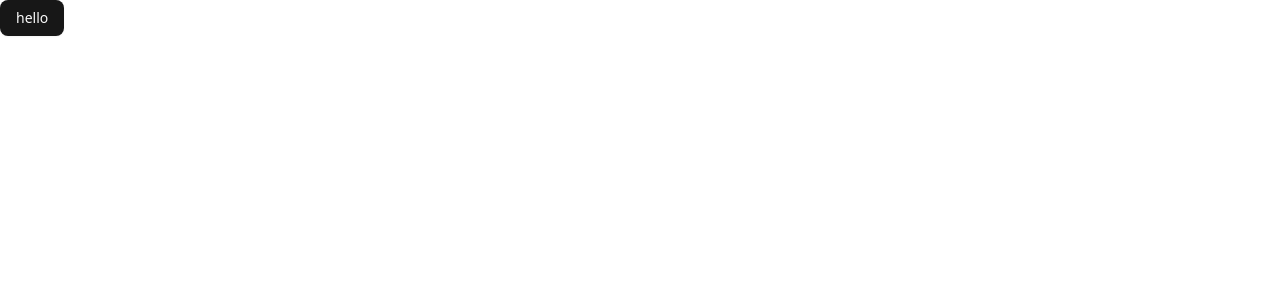
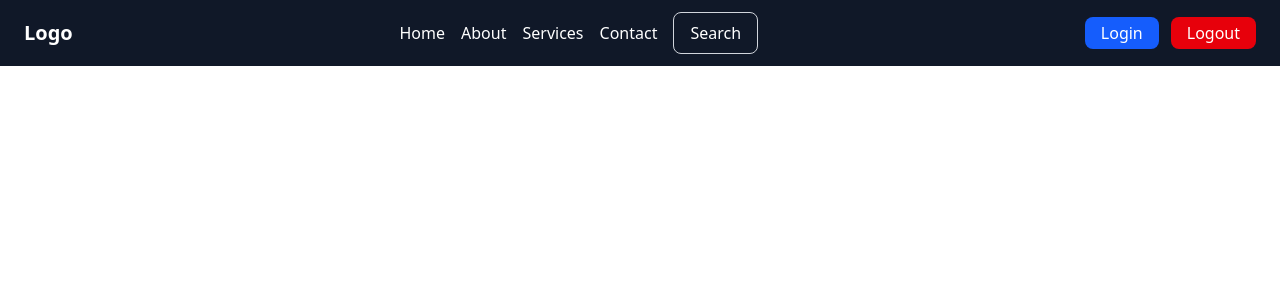
Before and after one commit to Priyanshu-Sharma8445/FixItFreak, a React (Vite) app in the folder client/: page / in a window 1280 px wide. Shown: the top 300 px of the page. Built offline with nearby package versions, Linux system fonts and the light colour scheme.

Commit message:
navbar added

```diff
--- a/client/src/App.jsx
+++ b/client/src/App.jsx
@@ -1,11 +1,12 @@
 import './App.css';
 import React from 'react';
 import { Button } from './components/ui/button';
+import Navbar from './components/Navbar';
 
 function App() {
   return (
     <>
-      <Button>hello</Button>
+      <Navbar/>
     </>
   );
 }
--- a/client/src/components/Navbar.jsx
+++ b/client/src/components/Navbar.jsx
@@ -1,9 +1,34 @@
 import React from 'react';
-
+import SearchBar from './SearchBar';
 const Navbar = () => {
   return (
     <>
-        <h1>hi there</h1>
+            <nav className="flex items-center justify-between px-6 py-3 bg-gray-900 text-white">
+      {/* Left: Logo */}
+      <div className="text-xl font-bold">Logo</div>
+
+      {/* Middle: Links + Search */}
+      <div className="hidden md:flex gap-4 items-center">
+        <a href="#" className="hover:text-gray-300">Home</a>
+        <a href="#" className="hover:text-gray-300">About</a>
+        <a href="#" className="hover:text-gray-300">Services</a>
+        <a href="#" className="hover:text-gray-300">Contact</a>
+        {/* <button className="ml-4 px-3 py-1 border border-gray-300 rounded-md hover:bg-gray-700">
+          Search
+        </button> */}
+        <SearchBar/>
+      </div>
+
+      {/* Right: Login/Logout */}
+      <div className="flex gap-3">
+        <button className="px-4 py-1 bg-blue-600 rounded-md hover:bg-blue-700">
+          Login
+        </button>
+        <button className="px-4 py-1 bg-red-600 rounded-md hover:bg-red-700">
+          Logout
+        </button>
+      </div>
+    </nav>
     </>
   );
 };
--- /dev/null
+++ b/client/src/components/SearchBar.jsx
@@ -0,0 +1,47 @@
+import { useState, useRef } from "react";
+
+export default function SearchBar() {
+  const [isSearching, setIsSearching] = useState(false);
+  const [searchTerm, setSearchTerm] = useState("");
+  const inputRef = useRef(null);
+
+  const handleSearchClick = () => {
+    setIsSearching(true);
+    setTimeout(() => inputRef.current?.focus(), 100); // Focus on input
+  };
+
+  const handleBlur = () => {
+    if (!searchTerm) setIsSearching(false);
+  };
+
+  const handleKeyDown = (e) => {
+    if (e.key === "Enter") {
+      console.log("Searching for:", searchTerm);
+      setIsSearching(false);
+    }
+  };
+
+  return (
+    <div className="relative">
+      {isSearching ? (
+        <input
+          ref={inputRef}
+          type="text"
+          value={searchTerm}
+          onChange={(e) => setSearchTerm(e.target.value)}
+          onKeyDown={handleKeyDown}
+          onBlur={handleBlur}
+          className="px-4 py-2 w-64 border rounded-md outline-none transition-all"
+          placeholder="Type to search..."
+        />
+      ) : (
+        <button
+          onClick={handleSearchClick}
+          className="px-4 py-2 border border-gray-300 rounded-md hover:bg-gray-200 transition-all"
+        >
+          Search
+        </button>
+      )}
+    </div>
+  );
+}
```
